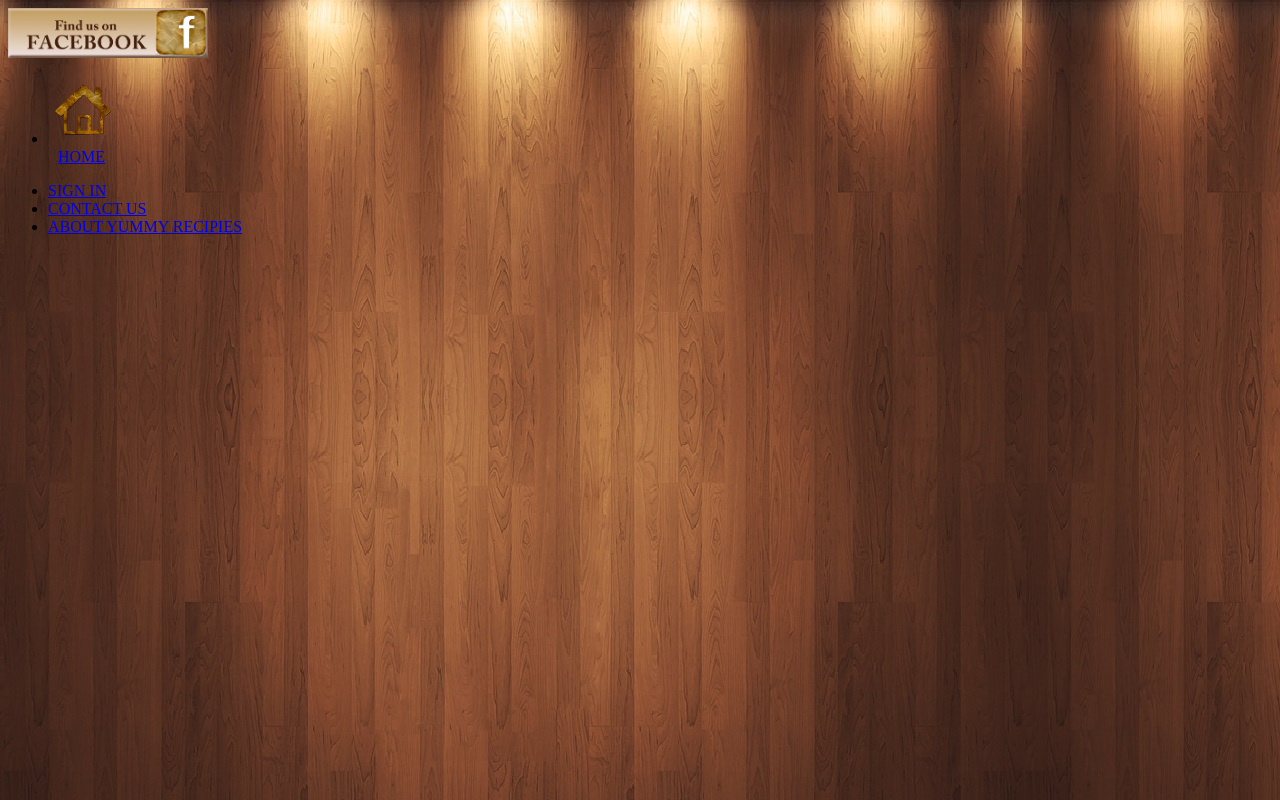
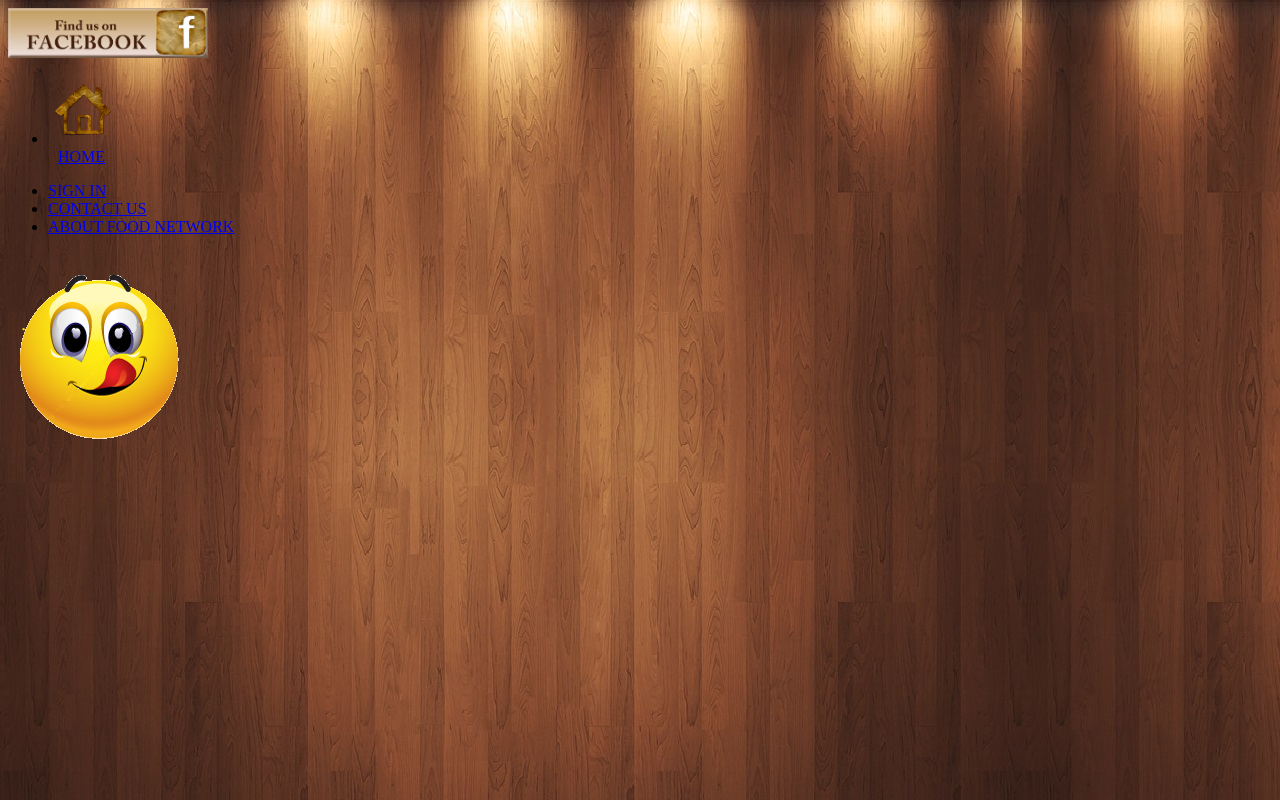
Before and after one commit to CharmiPatel25/TeamPurple_FoodNetwork_FP, a plain HTML site: page index.html in a window 1280 px wide. Drawn offline with Linux system fonts and the light colour scheme.

Commit message:
[CP] Add logo image

```diff
--- a/index.html
+++ b/index.html
@@ -1,7 +1,7 @@
 <html>
 
 <head>
-    <title>Homepage</title>
+    <title>Food Network</title>
 </head>
 <body background="img/bg.jpg" bgproperties="fixed">
     <div class="fb">
@@ -14,10 +14,11 @@
     <ul class="signin" id="upsideul">
         <li><a href="javascript:void(0)" onclick="document.getElementById('signpop').style.display='block';">SIGN IN</a></li>
         <li><a href="contactus.html">CONTACT US</a></li>
-        <li><a href="aboutus.html">ABOUT YUMMY RECIPIES</a></li>
+        <li><a href="aboutus.html">ABOUT FOOD NETWORK</a></li>
     </ul><br />
     <div class="up"></div>
     <div class="container">
-        </div>
+        <div id="heading"><img src="img/logo.png"></div>
+    </div>
 </body>
 </html>
```
